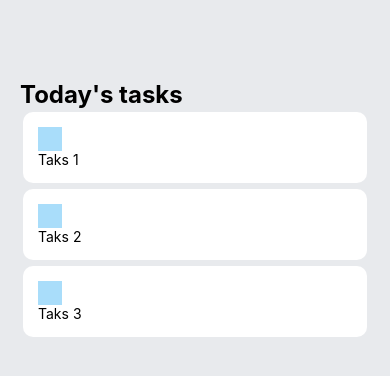
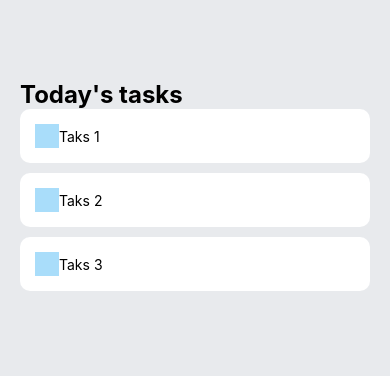
Before and after one commit to eric-antonio/TodoList, a React Native app: screen / in a window 390 px wide. Shown: the top 376 px of the page. Built offline with nearby package versions, Linux system fonts and the light colour scheme.

Commit message:
Update task.js

```diff
--- a/components/task.js
+++ b/components/task.js
@@ -23,11 +23,18 @@ const styles = StyleSheet.create({
 
     item:{
         backgroundColor:'#FFF',
-        margin: 3,
+        marginBottom: 10,
         padding: 15,
         borderRadius: 10,
+        flexDirection: 'row',
+        alignItems:'center',
+        justifyContent:'space-between',
     },
-    itemLeft:{},
+    itemLeft:{
+        flexDirection: 'row',
+        alignItems:'center',
+        flexWrap:'wrap',
+    },
     square:{
         width: 24,
         height: 24,
```
